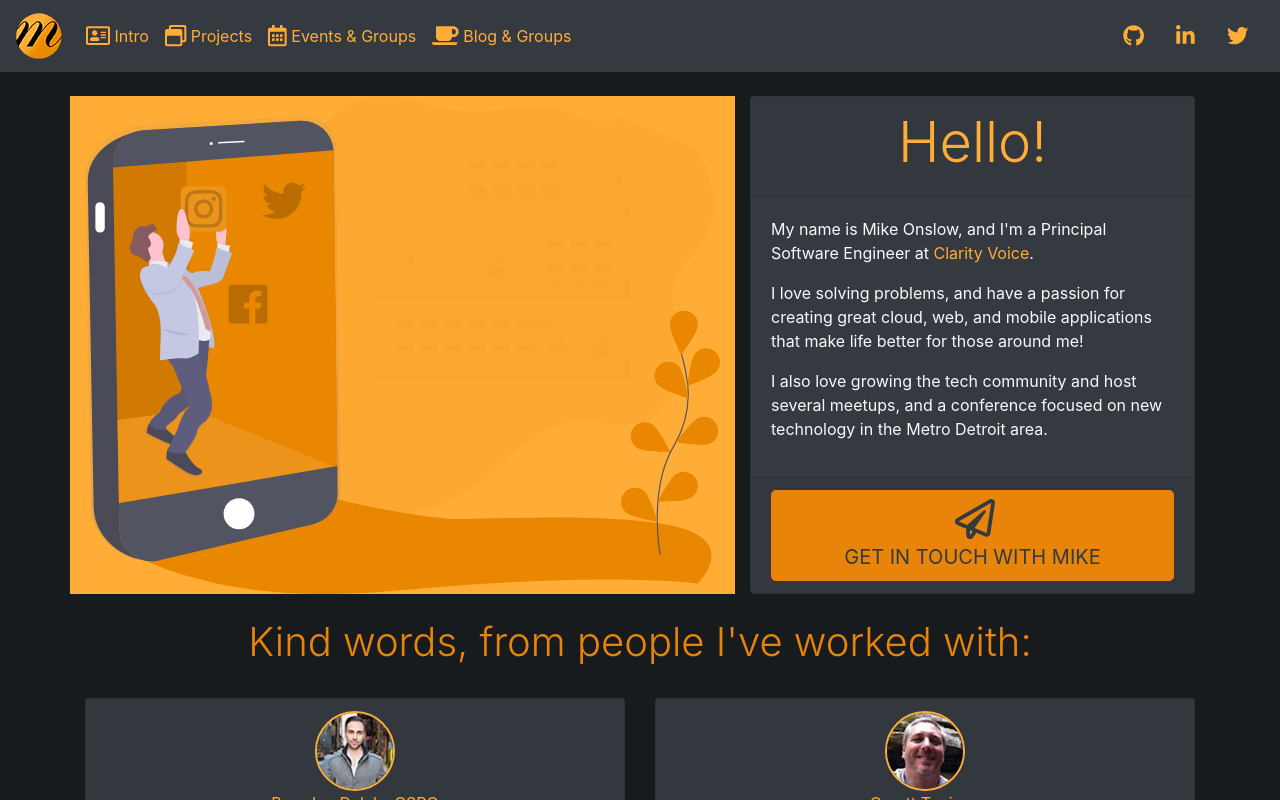
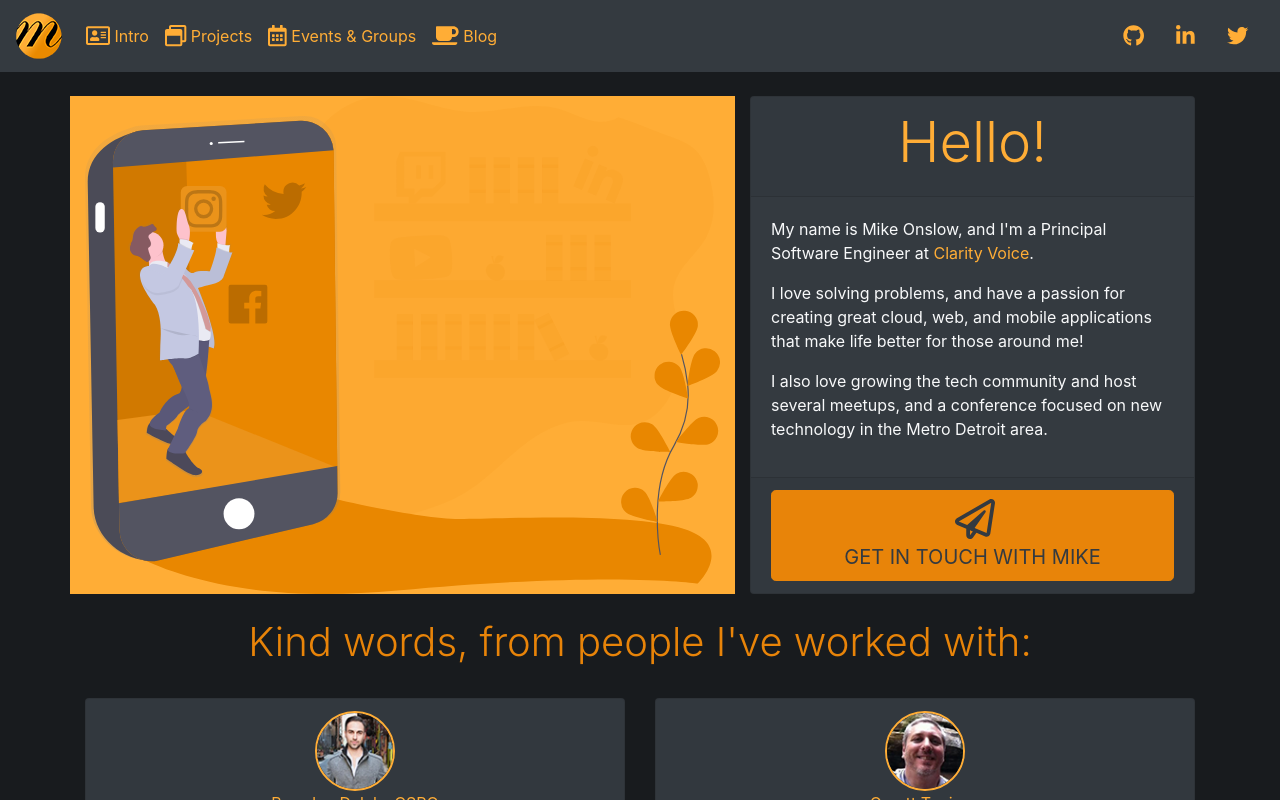
Before and after one commit to mikeonslow/mikeonslow.dev, a React (Create React App) app: page / in a window 1280 px wide. Shown: the top 800 px of the page. Built offline with nearby package versions, Linux system fonts and the light colour scheme.

Commit message:
Remove unnecessary text

```diff
--- a/src/Components/NavigationBar.js
+++ b/src/Components/NavigationBar.js
@@ -59,8 +59,7 @@ const NavigationBar = props => {
           </NavItem>
           <NavItem>
             <NavLink href="https://medium.com/@mike_onslow">
-              <FontAwesomeIcon icon={faCoffee} size="lg" /> Blog &amp;
-              Groups
+              <FontAwesomeIcon icon={faCoffee} size="lg" /> Blog
             </NavLink>
           </NavItem>
         </Nav>
```
